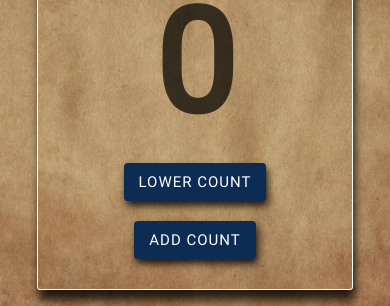
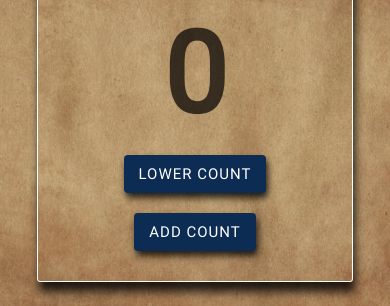
Before and after one commit to Ezeani1995/Counter, a plain HTML site: page index.html in a window 390 px wide. Shown: the part 118-424 px from the top of the page. Drawn offline with Linux system fonts and the light colour scheme.

Commit message:
Update style.css
Updated the style.css file

```diff
--- a/css/style.css
+++ b/css/style.css
@@ -120,6 +120,14 @@ body {
     padding: 30px;
   }
 
+  .counter-container{
+     margin: 30px auto;
+  }
+
+  .counter-container h2{
+     font-size: 30px;
+  }
+
   .counter-container .counter-div h1,
   .counter-container .counter-div .count-result,
   .counter-container .counter-div .button-grid {
@@ -138,4 +146,8 @@ body {
   .counter-container a i {
      font-size: 25px;
   }
+
+  .counter-container .counter-div #count-result h1{
+     font-size: 7rem;
+  }
 }
```
